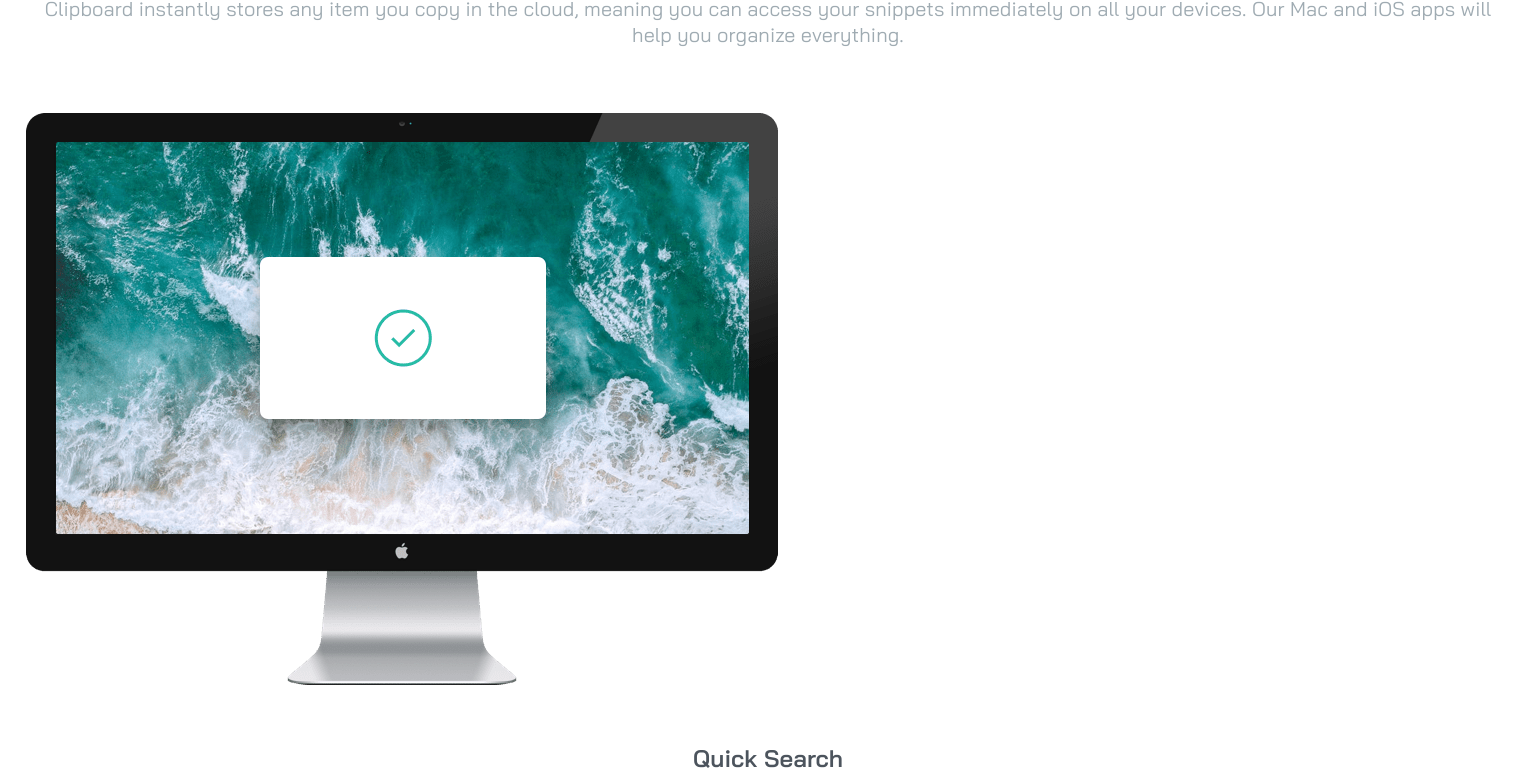
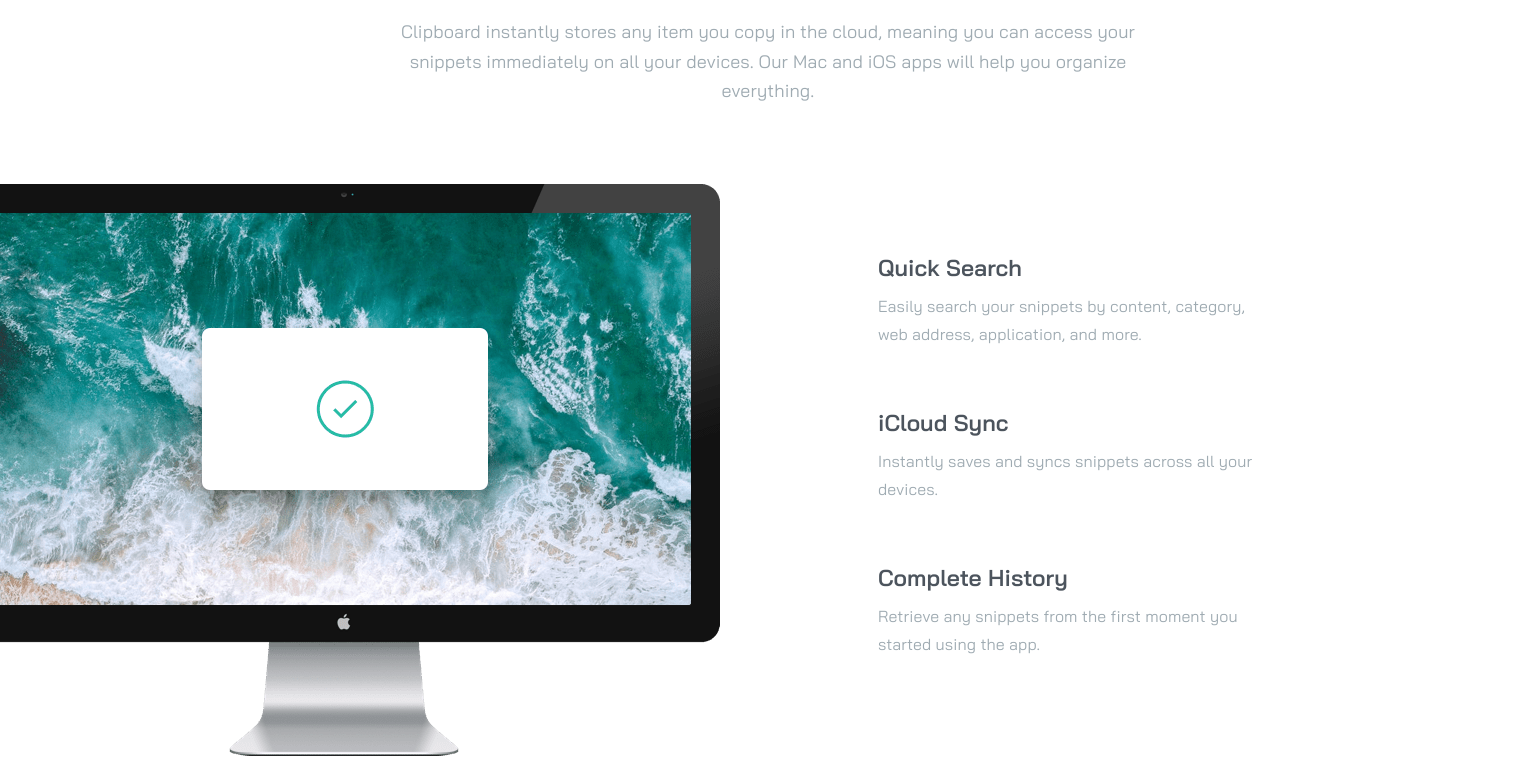
Before and after one commit to emewor/fem-clipboard, a plain HTML site: page index.html in a window 1536 px wide. Shown: the part 750-1530 px from the top of the page. Drawn offline with Linux system fonts and the light colour scheme.

Commit message:
Added style to feature section's snippet block for @media w-1440px

```diff
--- a/css/main.css
+++ b/css/main.css
@@ -96,13 +96,13 @@ Hero
 }
 
 /* Features */
-/*
-Snippets
-*/
 .features__heading {
     margin: 1.25rem 0 1.125rem;
     font-size: 1.75rem;
 }
+/*
+Snippets
+*/
 
 .snippets__heading {
     margin-top: 2.75rem;
@@ -259,6 +259,69 @@ OS-Support
     .hero__btn {
         margin: 0 0.5rem;
     }
+
+    /* Features */
+
+        .features__heading {
+            margin: 3.25rem 0 1.5rem;
+            font-size: 2.1875rem;
+        }
+
+        .features__sub-heading {
+            margin: 1rem auto;
+            padding: 0 3.5rem;
+            font-size: 18px;
+            line-height: 1.85rem;
+            width: 60%;
+        }
+    /*
+    Snippets
+    */
+
+    .snippets__inner {
+        padding-left: 0;
+        padding-right: 0;
+    }
+
+    .snippets__sub-heading {
+        padding: 0 5rem;
+    }
+
+    .snippets__content {
+        flex-direction: row;
+        padding-top: 3.875rem;
+    }
+
+    .snippets__img-group {
+        width: 50%;
+        max-width: 50%;
+        overflow: visible;
+    }
+
+    .snippets__img-computer {
+        left: -2rem;
+        max-width: initial;
+    }
+
+    .snippets__highlight {
+        margin: 2.875rem 0 2.25rem 6.875rem;
+    }
+
+    .highlight__copy {
+        margin-bottom: 3.75rem;
+        text-align: left;
+        width: 60%;
+    }
+
+    .highlight__heading {
+        font-size: 1.4375rem;
+    }
+
+    .highlight__sub-heading {
+        padding: 0 0.5rem 0 0;
+        font-size: 1rem;
+        line-height: 1.75rem;
+    }
 }
 
 /*
--- a/index.html
+++ b/index.html
@@ -43,12 +43,12 @@
     </div> <!-- end hero -->
     <div class="features">
       <div class="snippets">
-        <div class="inner">
+        <div class="inner snippets__inner">
           <hgroup class="copy snippets__copy">
             <h2 class="heading features__heading snippets__heading">
               Keep track of your snippets
             </h2>
-            <p class="sub-heading snippets__sub-heading">
+            <p class="sub-heading features__sub-heading snippets__sub-heading">
               Clipboard instantly stores any item you copy in the cloud,
               meaning you can access your snippets immediately on all your devices.
               Our Mac and iOS apps will help you organize everything.
@@ -56,7 +56,7 @@
           </hgroup> <!-- end snippets copy -->
           <div class="content snippets__content">
             <div class="img-group snippets__img-group">
-              <img class="img-group__image snippets__img-computer"
+              <img class="img-group__image snippets__img-computer node__pos--rel"
                     src="./images/image-computer.png"
                     alt="Computer monitor with a success icon displayed over a white background.">
             </div> <!-- end image group -->
```
